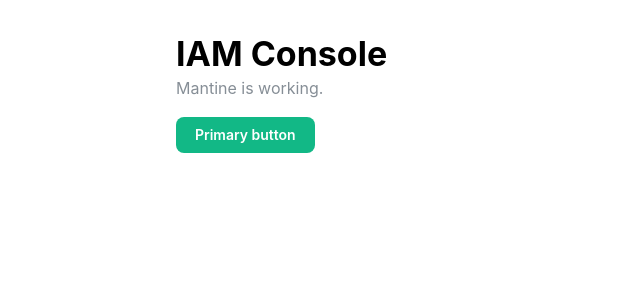
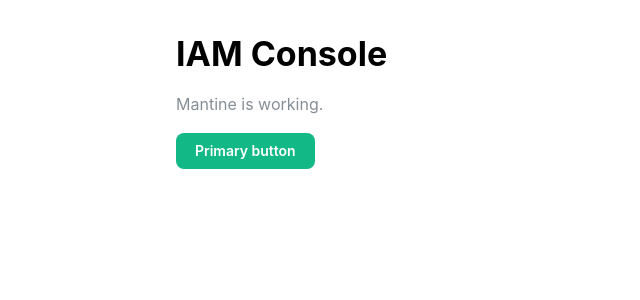
Before and after one commit to jahid-csedu/iam-forntend, a React (Vite) app in the folder apps/console/: page / in a window 1280 px wide. Shown: the top 300 px of the page, without its empty margins (0-640 px from the left). Built offline with nearby package versions, Linux system fonts and the light colour scheme.

Commit message:
Add Page wrapper with children (lesson 2.3)

```diff
--- a/apps/console/src/App.tsx
+++ b/apps/console/src/App.tsx
@@ -1,14 +1,12 @@
-import { Button, Container, Text, Title } from '@mantine/core'
+import { Button, Text } from '@mantine/core'
+import Page from './ui/Page'
 
 function App() {
   return (
-    // py = padding top and bottom; "xl" is a size from the theme
-    <Container py="xl">
-      <Title order={1}>IAM Console</Title>
+    <Page title="IAM Console">
       <Text c="dimmed">Mantine is working.</Text>
-      {/* mt = margin top */}
       <Button mt="md">Primary button</Button>
-    </Container>
+    </Page>
   )
 }
 
--- /dev/null
+++ b/apps/console/src/ui/Page.tsx
@@ -0,0 +1,20 @@
+import type { ReactNode } from 'react'
+import { Container, Title } from '@mantine/core'
+
+interface PageProps {
+  title: string
+  children: ReactNode
+}
+
+function Page({ title, children }: PageProps) {
+    return (
+        <Container py="xl">
+            <Title order={1} mb="md">
+                {title}
+            </Title>
+            {children}
+        </Container>
+    )
+}
+
+export default Page
```
Also changed, not shown: 1 other file (tests, documents, lock files or other folders).
